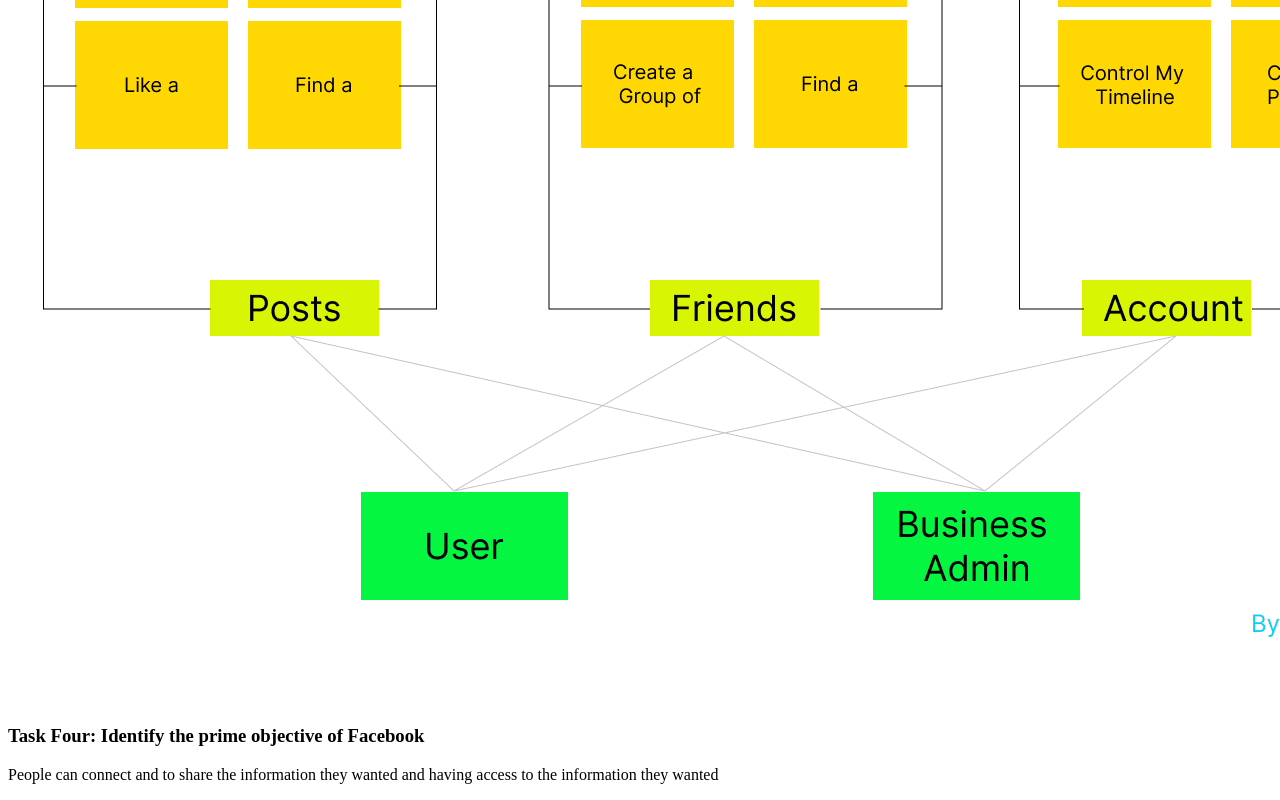
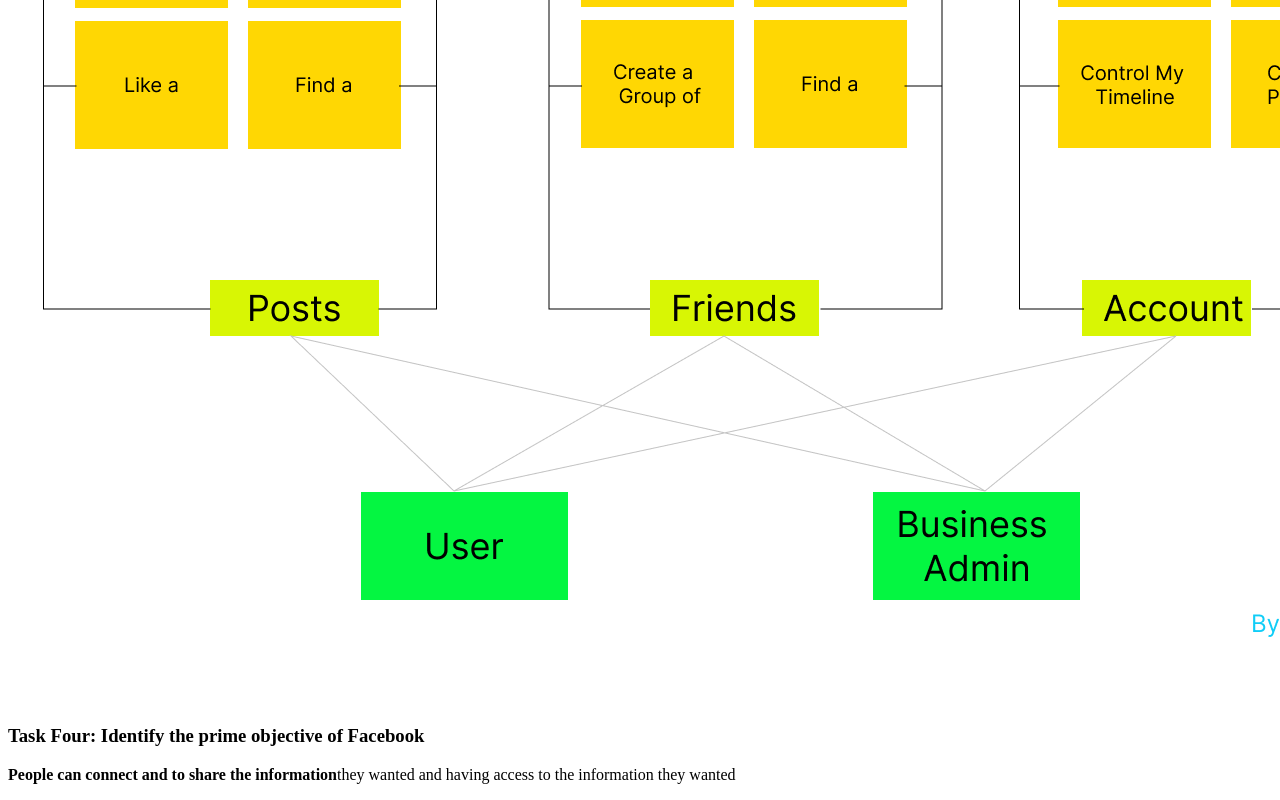
Before and after one commit to abdelhaqlim/M1C2-UI-UX-Assignment-Abdelhaq, a plain HTML site: page index.html in a window 1280 px wide. Shown: the part 1818-2618 px from the top of the page. Drawn offline with Linux system fonts and the light colour scheme.

Commit message:
o6 commit

```diff
--- a/index.html
+++ b/index.html
@@ -69,8 +69,8 @@
     <h3>Task Four: Identify the prime objective of Facebook</h3>
 
     <p>
-      People can connect and to share the information they wanted and having
-      access to the information they wanted
+      <strong>People can connect and to share the information</strong>they
+      wanted and having access to the information they wanted
     </p>
   </body>
 </html>
```
